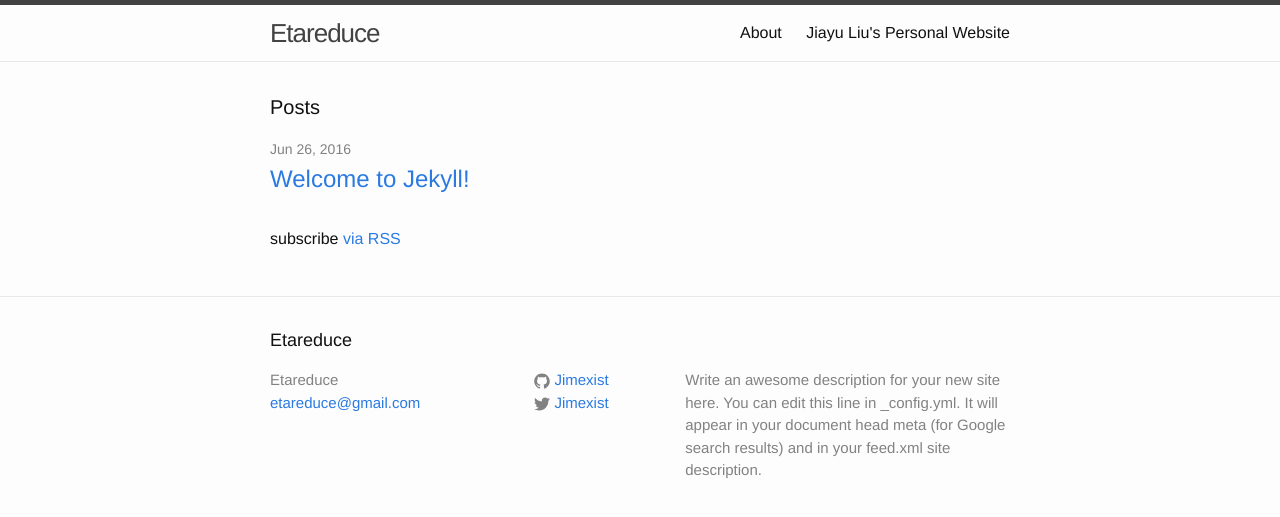
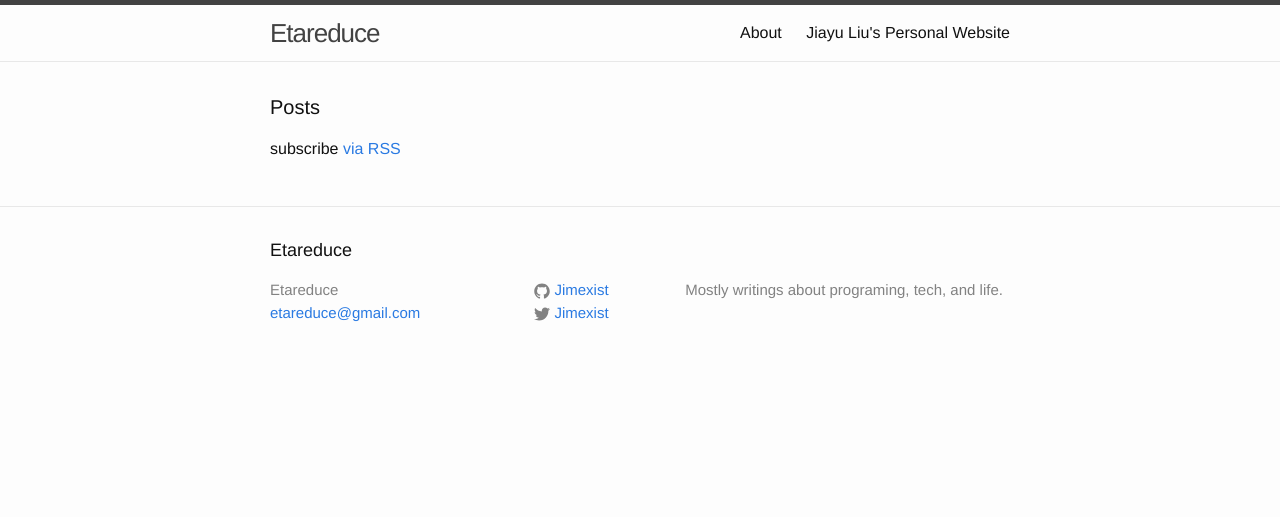
Before and after one commit to Jimexist/Jimexist.github.io, a Jekyll site: the page built from index.html, in a window 1280 px wide. Shown: the top 517 px of the page. Built offline with Jekyll 4.4.1, drawn with Linux system fonts in a browser that asks for light colours.

Commit message:
remove post and update meta

```diff
--- a/_config.yml
+++ b/_config.yml
@@ -9,9 +9,7 @@
 title: Etareduce
 email: etareduce@gmail.com
 description: > # this means to ignore newlines until "baseurl:"
-  Write an awesome description for your new site here. You can edit this
-  line in _config.yml. It will appear in your document head meta (for
-  Google search results) and in your feed.xml site description.
+    Mostly writings about programing, tech, and life.
 baseurl: "" # the subpath of your site, e.g. /blog
 url: "http://www.jiayul.me" # the base hostname & protocol for your site
 twitter_username: Jimexist
```
Also changed, not shown: _posts/2016-06-26-welcome-to-jekyll.markdown (deleted, +0 -25 lines).
